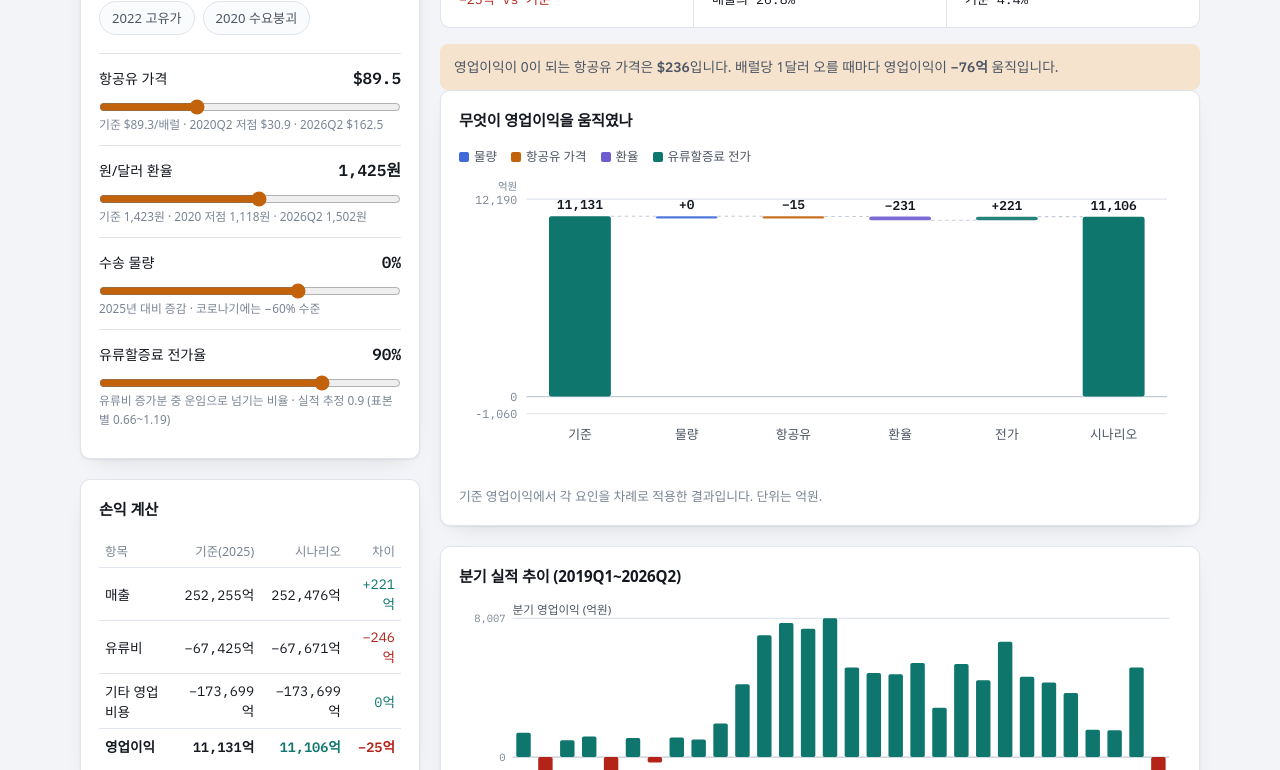
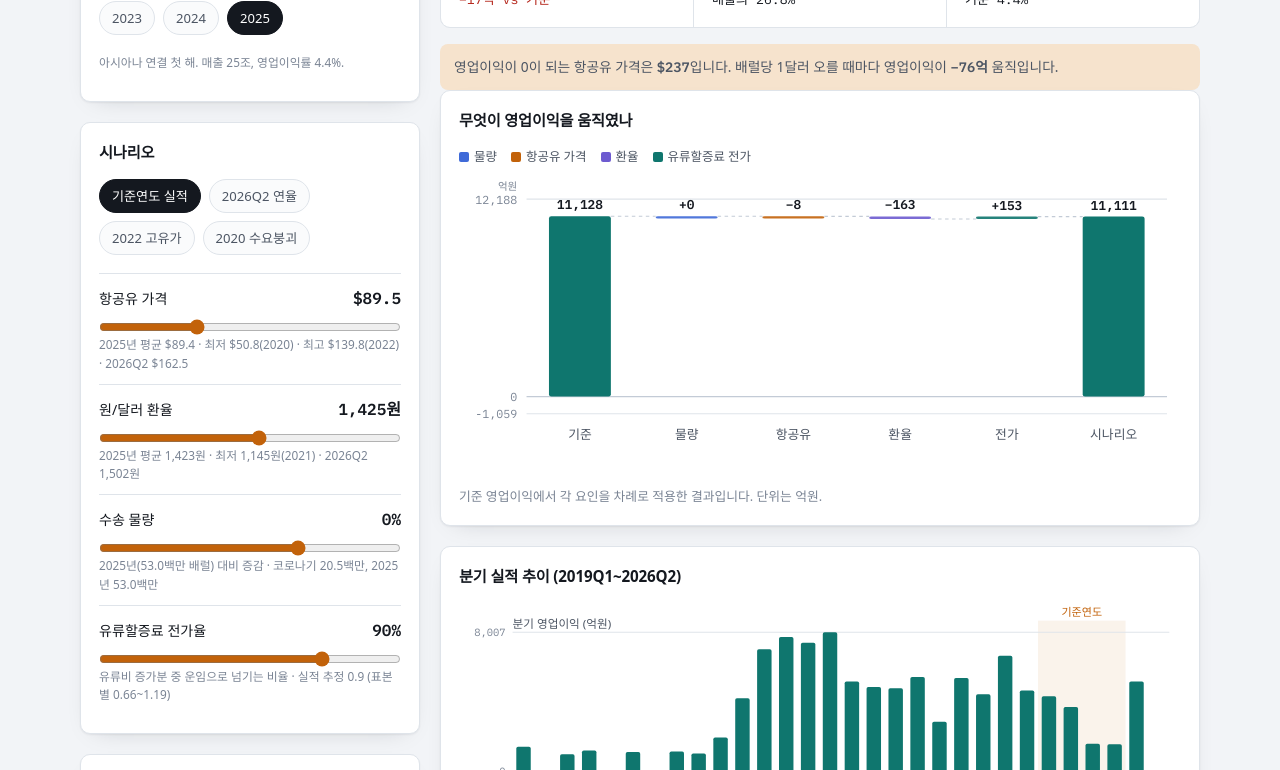
Before and after one commit to rnrjsah1515-rgb/market-linked-valuation, a plain HTML site: page dashboard/index.html in a window 1280 px wide. Shown: the part 385-1155 px from the top of the page. Drawn offline with Linux system fonts and the light colour scheme; a web font is replaced by a local one.

Commit message:
대시보드에 기준연도 선택 추가 (2019~2025)
기준이 2025년 하나뿐이라 시나리오 비교의 의미가 약했던 문제를 해결.

- 연도별 기준값 표: 매출·유류비·영업이익·환산 소비량·항공유·환율
  물량가중 평균 단가에서 역산해 유류비 = 물량 × 항공유 × 환율 항등식이 정확히 성립
- 기준연도를 바꾸면 슬라이더가 그해 실적으로 맞춰지고 모든 비교가 그 연도 기준으로 전환
- 시나리오 프리셋을 절대 수준으로 정의해 기준연도가 바뀌어도 물량이 자동 환산
- 분기 차트에 선택한 기준연도 구간 표시

Co-Authored-By: Claude Opus 5 <noreply@anthropic.com>

```diff
--- a/dashboard/index.html
+++ b/dashboard/index.html
@@ -129,25 +129,27 @@
 
 <div class="wrap">
   <header>
-    <p class="eyebrow">대한항공 연결 · 2025년 실적 기준</p>
+    <p class="eyebrow">대한항공 연결 · <span id="base-eyebrow">2025년</span> 실적 기준</p>
     <h1>유가·환율·물량이 바뀌면 영업이익은 어떻게 되나</h1>
     <p class="lede">
       항공유 가격, 원/달러 환율, 수송 물량, 유류할증료 전가율을 바꿔 가며 연간 영업이익을 계산합니다.
       유류비는 <span class="num">물량 × 항공유가격 × 환율</span> 항등식으로 계산하므로 추정 오차가 없습니다.
     </p>
-    <p class="srcline">
-      기준: 2025년 연결 매출 <span class="num">252,255억</span> · 유류비 <span class="num">67,420억</span> ·
-      영업이익 <span class="num">11,136억</span> · 환산 소비량 <span class="num">53.1백만 배럴</span>
-      (항공유 <span class="num">$89.3</span>, 환율 <span class="num">1,423원</span>)
-    </p>
+    <p class="srcline" id="srcline"></p>
   </header>
 
   <div class="grid">
     <div>
+      <section class="panel" aria-labelledby="base-h">
+        <h2 id="base-h">기준연도</h2>
+        <div class="presets" role="group" aria-label="기준연도 선택" id="years"></div>
+        <p class="ctrl-base" id="base-note"></p>
+      </section>
+
       <section class="panel" aria-labelledby="ctrl-h">
         <h2 id="ctrl-h">시나리오</h2>
         <div class="presets" role="group" aria-label="시나리오 프리셋">
-          <button type="button" data-preset="base" aria-pressed="true">2025년 실적</button>
+          <button type="button" data-preset="base" aria-pressed="true">기준연도 실적</button>
           <button type="button" data-preset="q2">2026Q2 연율</button>
           <button type="button" data-preset="war">2022 고유가</button>
           <button type="button" data-preset="covid">2020 수요붕괴</button>
@@ -159,7 +161,7 @@
             <span class="ctrl-val num" id="jet-val">$89.3</span>
           </div>
           <input type="range" id="jet" min="30" max="220" step="0.5" value="89.3">
-          <div class="ctrl-base">기준 $89.3/배럴 · 2020Q2 저점 $30.9 · 2026Q2 $162.5</div>
+          <div class="ctrl-base" id="jet-base-note"></div>
         </div>
 
         <div class="ctrl">
@@ -168,7 +170,7 @@
             <span class="ctrl-val num" id="fx-val">1,423원</span>
           </div>
           <input type="range" id="fx" min="1000" max="1800" step="5" value="1423">
-          <div class="ctrl-base">기준 1,423원 · 2020 저점 1,118원 · 2026Q2 1,502원</div>
+          <div class="ctrl-base" id="fx-base-note"></div>
         </div>
 
         <div class="ctrl">
@@ -177,7 +179,7 @@
             <span class="ctrl-val num" id="vol-val">0%</span>
           </div>
           <input type="range" id="vol" min="-60" max="30" step="1" value="0">
-          <div class="ctrl-base">2025년 대비 증감 · 코로나기에는 −60% 수준</div>
+          <div class="ctrl-base" id="vol-base-note"></div>
         </div>
 
         <div class="ctrl">
@@ -195,7 +197,7 @@
         <div class="tablewrap">
           <table>
             <thead>
-              <tr><th scope="col">항목</th><th scope="col">기준(2025)</th><th scope="col">시나리오</th><th scope="col">차이</th></tr>
+              <tr><th scope="col">항목</th><th scope="col" id="th-base">기준</th><th scope="col">시나리오</th><th scope="col">차이</th></tr>
             </thead>
             <tbody id="calc-body"></tbody>
             <tfoot id="calc-foot"></tfoot>
@@ -269,8 +271,38 @@
 (function () {
   "use strict";
 
-  var BASE = { revenue: 252255, fuel: 67420, op: 11136, other: 173699, volume: 53.06e6, jet: 89.3, fx: 1423 };
+  // 연도별 기준값 (연결, 억원). volume 은 항공유 기준 환산 소비량(배럴), jet·fx 는 물량가중 평균.
+  // 항등식이 정확히 성립하도록 단가에서 역산했습니다: 유류비 = volume × jet × fx.
+  var YEARS = {
+    2019: { revenue: 126834, fuel: 31716, op: 2575,  other: 92543,  volume: 34751914, jet: 78.3,  fx: 1166 },
+    2020: { revenue: 76062,  fuel: 12382, op: 1089,  other: 62591,  volume: 20678769, jet: 50.8,  fx: 1180 },
+    2021: { revenue: 90168,  fuel: 17861, op: 14180, other: 58128,  volume: 20475670, jet: 76.2,  fx: 1145 },
+    2022: { revenue: 140961, fuel: 41362, op: 28306, other: 71293,  volume: 22831483, jet: 139.8, fx: 1296 },
+    2023: { revenue: 161118, fuel: 48023, op: 17901, other: 95194,  volume: 32078347, jet: 114.5, fx: 1307 },
+    2024: { revenue: 178707, fuel: 49808, op: 21102, other: 107797, volume: 36982972, jet: 98.7,  fx: 1364 },
+    2025: { revenue: 252255, fuel: 67420, op: 11136, other: 173700, volume: 53001803, jet: 89.4,  fx: 1423 }
+  };
+  var YEAR_NOTE = {
+    2019: "코로나 직전. 아시아나 연결 전.",
+    2020: "코로나로 여객 붕괴, 화물이 이익을 떠받친 해.",
+    2021: "화물 호황 정점. 영업이익률 15.7%.",
+    2022: "유가 급등(항공유 $140)과 화물 호황이 겹친 해.",
+    2023: "여객 회복, 화물 정상화. 유가 하락.",
+    2024: "아시아나 인수 직전. 손익은 대한항공 단독.",
+    2025: "아시아나 연결 첫 해. 매출 25조, 영업이익률 4.4%."
+  };
   var FIXED_SHARE = 0.482;              // 유류비 외 비용 중 고정비 (2025 성격별 분류: 인건비·복리후생·감가상각·임차료·제세공과금)
+  var baseYear = 2025;
+  var BASE = YEARS[baseYear];
+
+  // 시나리오 프리셋은 절대 수준으로 정의합니다. 물량은 기준연도 대비 비율로 환산합니다.
+  var PRESETS = {
+    base:  { jet: null,  fx: null, volume: null,     pass: 90 },   // 기준연도 실적 그대로
+    q2:    { jet: 162.5, fx: 1502, volume: 50.8e6,   pass: 66 },   // 2026년 2분기를 연율로
+    war:   { jet: 139.8, fx: 1296, volume: 22.8e6,   pass: 90 },   // 2022년 고유가
+    covid: { jet: 50.8,  fx: 1180, volume: 20.7e6,   pass: 90 }    // 2020년 수요붕괴
+  };
+
   var HIST = [
     {q:"2019Q1",op:1406,jet:75.9},{q:"2019Q2",op:-986,jet:82.0},{q:"2019Q3",op:964,jet:77.5},{q:"2019Q4",op:1191,jet:77.8},
     {q:"2020Q1",op:-828,jet:72.1},{q:"2020Q2",op:1102,jet:30.9},{q:"2020Q3",op:-314,jet:44.7},{q:"2020Q4",op:1130,jet:44.9},
@@ -281,12 +313,6 @@
     {q:"2025Q1",op:4310,jet:93.9},{q:"2025Q2",op:3701,jet:83.5},{q:"2025Q3",op:1575,jet:89.3},{q:"2025Q4",op:1549,jet:90.6},
     {q:"2026Q1",op:5174,jet:88.5},{q:"2026Q2",op:-2071,jet:162.5}
   ];
-  var PRESETS = {
-    base:  { jet: 89.3,  fx: 1423, vol: 0,   pass: 90 },
-    q2:    { jet: 162.5, fx: 1502, vol: -4,  pass: 66 },
-    war:   { jet: 151.9, fx: 1338, vol: 0,   pass: 90 },
-    covid: { jet: 44.7,  fx: 1189, vol: -60, pass: 90 }
-  };
 
   var $ = function (id) { return document.getElementById(id); };
   var inputs = { jet: $("jet"), fx: $("fx"), vol: $("vol"), pass: $("pass") };
@@ -461,13 +487,28 @@
     var svg = $("hist");
     while (svg.firstChild) { svg.removeChild(svg.firstChild); }
     var W = 620, padL = 46, padR = 10;
-    var topH = 150, gap = 26, botH = 86, padT = 14;
+    var topH = 150, gap = 26, botH = 86, padT = 26;
+
+    // 선택한 기준연도 구간을 옅게 표시
+    var firstIdx = -1, lastIdx = -1;
+    HIST.forEach(function (d, i) {
+      if (d.q.slice(0, 4) === String(baseYear)) { if (firstIdx < 0) { firstIdx = i; } lastIdx = i; }
+    });
 
     var ops = HIST.map(function (d) { return d.op; });
     var lo = Math.min.apply(null, ops.concat([0])), hi = Math.max.apply(null, ops);
     var yOp = function (v) { return padT + (hi - v) / (hi - lo) * topH; };
     var bw = (W - padL - padR) / HIST.length * 0.66;
     var xc = function (i) { return padL + (W - padL - padR) / HIST.length * (i + 0.5); };
+
+    if (firstIdx >= 0) {
+      var x0 = padL + (W - padL - padR) / HIST.length * firstIdx;
+      var x1 = padL + (W - padL - padR) / HIST.length * (lastIdx + 1);
+      svg.appendChild(el("rect", { x: x0, y: padT - 10, width: x1 - x0, height: topH + gap + botH + 20,
+        fill: css("--fuel"), opacity: 0.08 }));
+      svg.appendChild(el("text", { x: (x0 + x1) / 2, y: padT - 14, "text-anchor": "middle", "font-size": 9.5,
+        fill: css("--fuel") }, "기준연도"));
+    }
 
     [hi, 0, lo].forEach(function (v) {
       var yy = yOp(v);
@@ -516,17 +557,67 @@
   function setPreset(name) {
     var p = PRESETS[name];
     if (!p) { return; }
-    inputs.jet.value = p.jet; inputs.fx.value = p.fx; inputs.vol.value = p.vol; inputs.pass.value = p.pass;
-    document.querySelectorAll(".presets button").forEach(function (b) {
+    inputs.jet.value = (p.jet === null ? BASE.jet : p.jet);
+    inputs.fx.value = (p.fx === null ? BASE.fx : p.fx);
+    inputs.vol.value = (p.volume === null ? 0 : Math.round((p.volume / BASE.volume - 1) * 100));
+    inputs.pass.value = p.pass;
+    markPreset(name);
+    render();
+  }
+  function markPreset(name) {
+    document.querySelectorAll("[data-preset]").forEach(function (b) {
       b.setAttribute("aria-pressed", String(b.dataset.preset === name));
     });
-    render();
+  }
+
+  // 기준연도 버튼
+  function buildYearButtons() {
+    var host = $("years");
+    Object.keys(YEARS).sort().forEach(function (y) {
+      var b = document.createElement("button");
+      b.type = "button";
+      b.textContent = y;
+      b.dataset.year = y;
+      b.setAttribute("aria-pressed", String(Number(y) === baseYear));
+      b.addEventListener("click", function () { setBaseYear(Number(y)); });
+      host.appendChild(b);
+    });
+  }
+  function setBaseYear(y) {
+    baseYear = y;
+    BASE = YEARS[y];
+    document.querySelectorAll("#years button").forEach(function (b) {
+      b.setAttribute("aria-pressed", String(Number(b.dataset.year) === y));
+    });
+    setPreset("base");          // 기준연도 실적으로 슬라이더를 맞춘 뒤 다시 계산
+    renderBaseInfo();
+    renderHistory();
+  }
+
+  function renderBaseInfo() {
+    $("base-eyebrow").textContent = baseYear + "년";
+    $("th-base").textContent = baseYear + "년 실적";
+    $("base-note").textContent = YEAR_NOTE[baseYear] || "";
+    $("srcline").innerHTML =
+      "기준: " + baseYear + "년 연결 매출 <span class=\"num\">" + BASE.revenue.toLocaleString("ko-KR") + "억</span> · " +
+      "유류비 <span class=\"num\">" + BASE.fuel.toLocaleString("ko-KR") + "억</span> · " +
+      "영업이익 <span class=\"num\">" + BASE.op.toLocaleString("ko-KR") + "억</span> · " +
+      "환산 소비량 <span class=\"num\">" + (BASE.volume / 1e6).toFixed(1) + "백만 배럴</span> " +
+      "(항공유 <span class=\"num\">$" + BASE.jet.toFixed(1) + "</span>, 환율 <span class=\"num\">" +
+      BASE.fx.toLocaleString("ko-KR") + "원</span>)";
+    $("jet-base-note").textContent = baseYear + "년 평균 $" + BASE.jet.toFixed(1) +
+      " · 최저 $50.8(2020) · 최고 $139.8(2022) · 2026Q2 $162.5";
+    $("fx-base-note").textContent = baseYear + "년 평균 " + BASE.fx.toLocaleString("ko-KR") +
+      "원 · 최저 1,145원(2021) · 2026Q2 1,502원";
+    $("vol-base-note").textContent = baseYear + "년(" + (BASE.volume / 1e6).toFixed(1) +
+      "백만 배럴) 대비 증감 · 코로나기 20.5백만, 2025년 53.0백만";
   }
 
   function save() {
     try {
       localStorage.setItem("kal-fuel-scenario", JSON.stringify({
-        jet: inputs.jet.value, fx: inputs.fx.value, vol: inputs.vol.value, pass: inputs.pass.value
+        year: baseYear, jet: inputs.jet.value, fx: inputs.fx.value,
+        vol: inputs.vol.value, pass: inputs.pass.value
       }));
     } catch (e) { /* 저장이 막혀 있어도 화면은 그대로 동작 */ }
   }
@@ -535,6 +626,7 @@
       var raw = localStorage.getItem("kal-fuel-scenario");
       if (!raw) { return; }
       var v = JSON.parse(raw);
+      if (v.year && YEARS[v.year]) { baseYear = Number(v.year); BASE = YEARS[baseYear]; }
       ["jet", "fx", "vol", "pass"].forEach(function (k) {
         if (v[k] !== undefined && v[k] !== null) { inputs[k].value = v[k]; }
       });
@@ -542,12 +634,9 @@
   }
 
   Object.keys(inputs).forEach(function (k) {
-    inputs[k].addEventListener("input", function () {
-      document.querySelectorAll(".presets button").forEach(function (b) { b.setAttribute("aria-pressed", "false"); });
-      render();
-    });
+    inputs[k].addEventListener("input", function () { markPreset(""); render(); });
   });
-  document.querySelectorAll(".presets button").forEach(function (b) {
+  document.querySelectorAll(".presets [data-preset]").forEach(function (b) {
     b.addEventListener("click", function () { setPreset(b.dataset.preset); });
   });
   window.matchMedia("(prefers-color-scheme: dark)").addEventListener("change", function () {
@@ -555,6 +644,8 @@
   });
 
   restore();
+  buildYearButtons();
+  renderBaseInfo();
   render();
   renderHistory();
 })();
```
Also changed, not shown: 1 other file.
